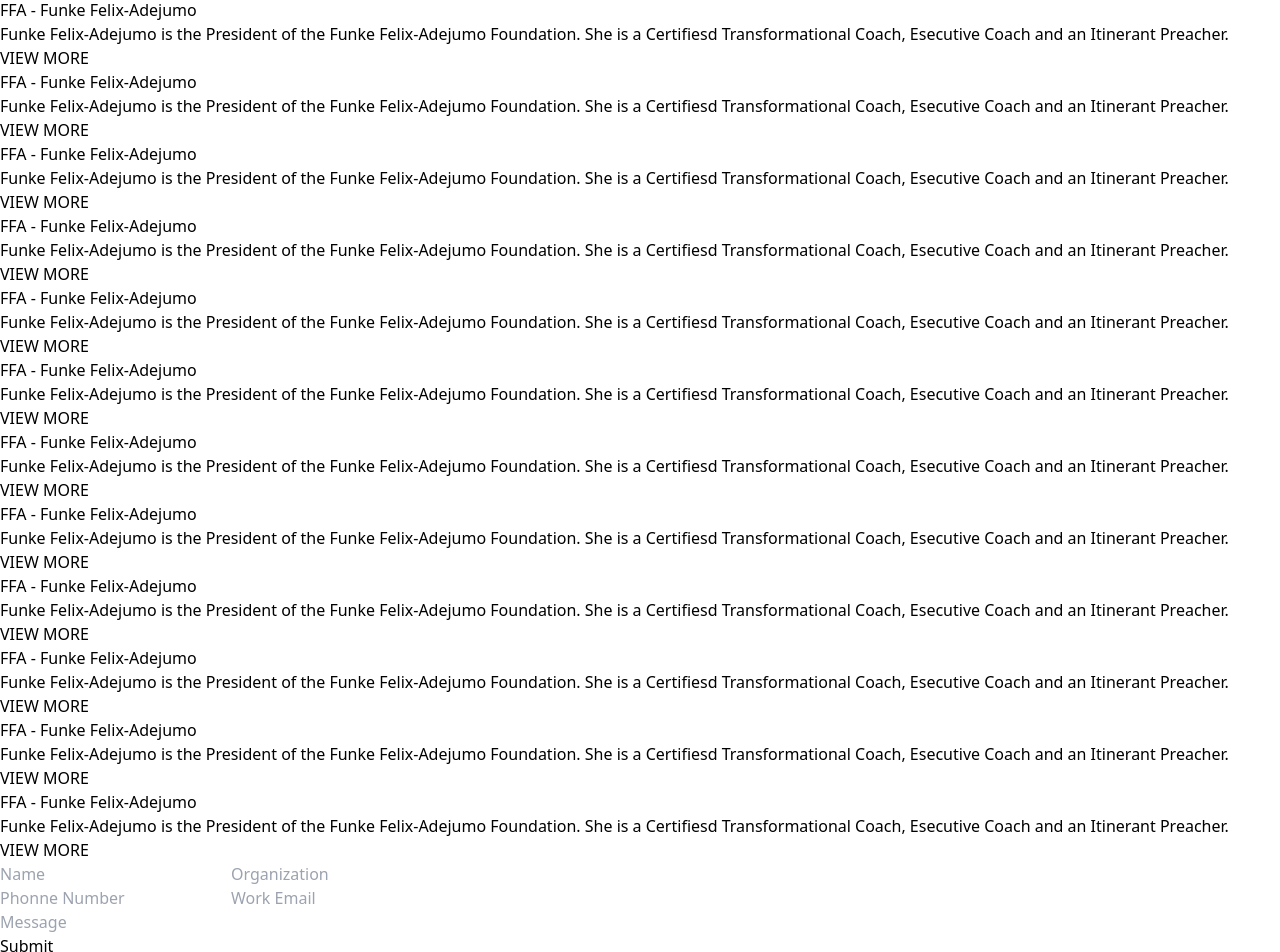
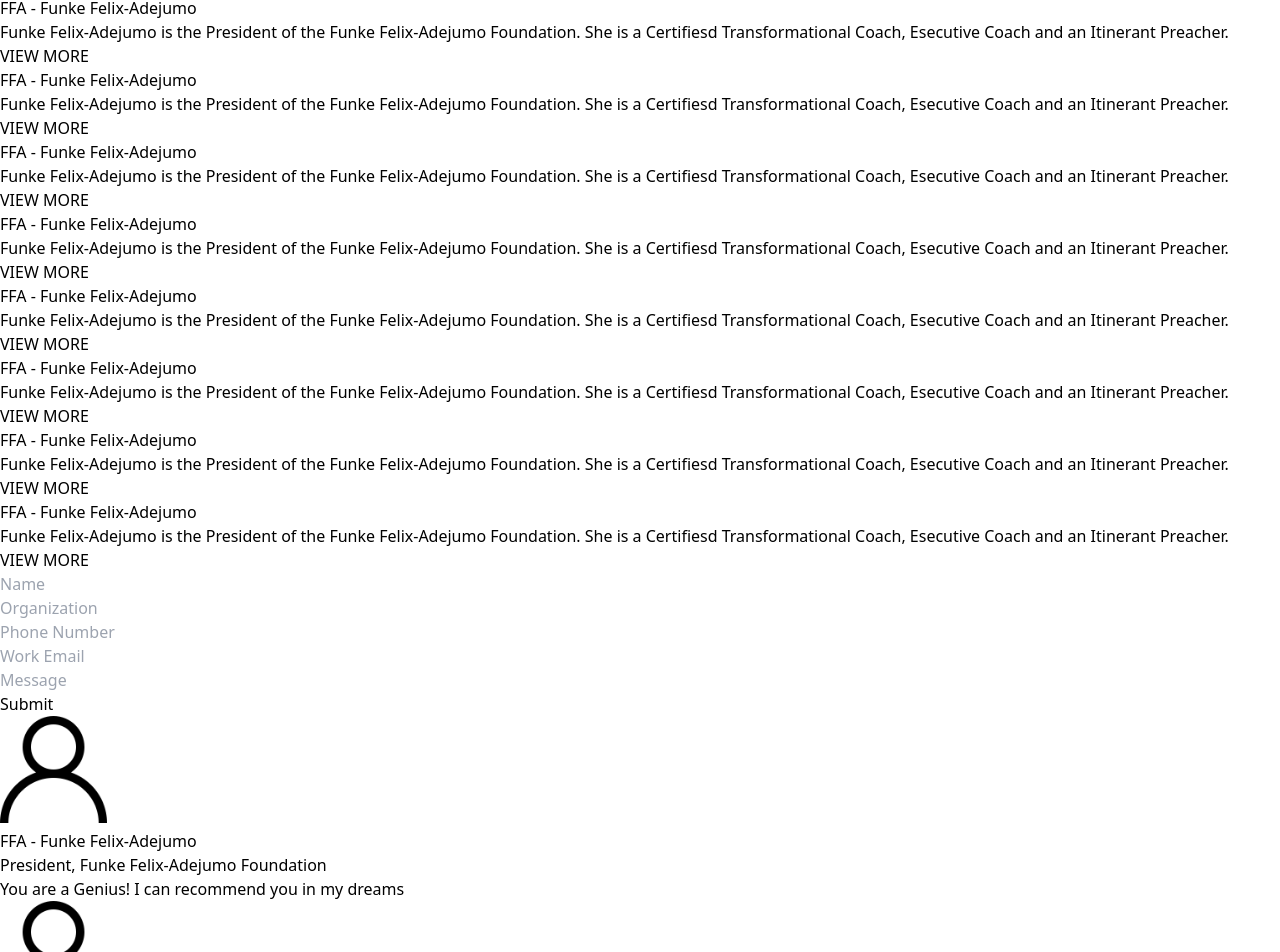
Before and after one commit to Bwise1/favsys.co, a Next.js app: page / in a window 1280 px wide. Shown: the part 438-1390 px from the top of the page. Built offline with nearby package versions, Linux system fonts and the light colour scheme.

Commit message:
changed flex to grid in layout

```diff
--- a/components/Cards/Card1.js
+++ b/components/Cards/Card1.js
@@ -2,11 +2,9 @@
 
 export default function Card1() {
     return (
-        <div className="bg-card1Paint/[0.7] shadow-lg rounded m-8 p-8 flex md:bg-orange">
+        <div className="bg-card1Paint/[0.7] shadow-lg rounded p-8 flex">
             <div className=" ">
-
                 <h3 className="text-orange text-xl font-semibold">FFA - Funke Felix-Adejumo</h3>
-
                 <p className="text-grey-dark font-thin text-sm leading-normal mb-4 mt-6">
                    Funke Felix-Adejumo is the President of the Funke Felix-Adejumo Foundation. She is a Certifiesd Transformational Coach, Esecutive Coach and an Itinerant Preacher.
                 </p>
--- a/components/Cards/Card2.js
+++ b/components/Cards/Card2.js
@@ -1,10 +1,10 @@
 import React from 'react';
 import Image from 'next/image';
-import ffa from '../../public/ffa.svg'
+import ffa from '../../public/ffa.svg';
 
 export default function Card2() {
     return (
-        <div className="bg-card2Paint shadow-lg rounded m-8 p-8 flex md:bg-orange rounded-tr-large">
+        <div className="bg-card2Paint shadow-lg rounded p-8 flex rounded-tr-large">
 
         </div>
     );
--- a/components/Forms/Contact.js
+++ b/components/Forms/Contact.js
@@ -4,19 +4,26 @@
     return (
         <div>
             <form>
-                <div className="flex flex-row justify-between">
-                    <input className="m-8 border-b w-full focus:outline-none basis-1/2" type="email" id="email"  placeholder="Name" required />
-                    <input className="m-8 border-b w-full focus:outline-none basis-1/2" type="email" id="email"  placeholder="Organization" required />
+                <div className='grid grid-cols-2 gap-y-6 gap-x-16 py-8'>
+                    <div className="">
+                        <input className="border-b w-full focus:outline-none " type="name" id="email" placeholder="Name" required />
+                    </div>
+                    <div>
+                        <input className="border-b w-full focus:outline-none" type="text" id="org" placeholder="Organization" required />
+                    </div>
+                    <div>
+                        <input className="border-b w-full focus:outline-none" type="tel" id="tel" placeholder="Phone Number" required />
+                    </div>
+                    <div>
+                        <input className="border-b w-full focus:outline-none" type="email" id="email" placeholder="Work Email" required />
+                    </div>
+                    <div className='col-span-2'>
+                        <input className="border-b w-full focus:outline-none" type="text" id="message" placeholder="Message" required />
+                    </div>
+                    <div>
+                        <button className='bg-buttonPaint text-white font-thin text-sm rounded-full py-1 px-4'>Submit</button>
+                    </div>
                 </div>
-                <div className="flex flex-row justify-between">
-                    <input className="m-8 border-b w-full focus:outline-none basis-1/2" type="email" id="email"  placeholder="Phonne Number" required />
-                    <input className="m-8 border-b w-full focus:outline-none basis-1/2" type="email" id="email"  placeholder="Work Email" required />
-                </div>
-                <div className="flex flex-row justify-between">
-                    <input className="m-8 border-b w-full focus:outline-none" type="email" id="email"  placeholder="Message" required />
-                </div>
-
-                <button className='bg-buttonPaint m-8 text-white font-thin text-sm rounded-full py-1 px-4'>Submit</button>
             </form>
         </div>
     );
--- a/components/Header/Header.js
+++ b/components/Header/Header.js
@@ -16,7 +16,7 @@
                     {/* <h3>About</h3>
                         <h3>Projects</h3>
                         <h3 className="">Contact</h3> */}
-                    <svg width="41" height="31" viewBox="0 0 41 31" fill="none" xmlns="http://www.w3.org/2000/svg">
+                    <svg width="30" height="29" viewBox="0 0 41 31" fill="none" xmlns="http://www.w3.org/2000/svg">
                         <path d="M12 0.875H34.8571C37.6186 0.875 39.8571 3.11358 39.8571 5.875V7.14286H12V0.875Z" fill="black" />
                         <path d="M0 12.0178H40.3929V18.9821H0V12.0178Z" fill="black" />
                         <path d="M0 23.8572H40.3929V30.125H5C2.23858 30.125 0 27.8865 0 25.125V23.8572Z" fill="black" />
--- a/pages/index.js
+++ b/pages/index.js
@@ -15,91 +15,60 @@
     <div className="relative bg-white overflow-hidden">
       < Header />
       < Hero />
-      <div className="container">
-        <div>
-          <div className="flex flex-row justify-between">
-            <div className="basis-1/3">
+      <div className="container py-16 space-y-16">
+        <div className="grid grid-cols-3 gap-4 ">
+          <div className="">
             < Card1 />
           </div>
-            <div className="basis-2/3">
+          <div className="col-span-2">
             < Card2 />
           </div>
-          </div>
-          <div className="flex flex-row justify-between">
-            <div className="basis-1/3">
+          <div className="">
             < Card1 />
           </div>
-            <div className="basis-1/3">
+          <div className="">
             < Card1 />
           </div>
-            <div className="basis-1/3">
+          <div className="">
+            < Card1 />
+          </div>
+        </div>
+        <div className="grid grid-cols-3 gap-4">
+          <div className="">
+            < Card1 />
+          </div>
+          <div className="col-span-2">
+            < Card2 />
+          </div>
+          <div className="">
+            < Card1 />
+          </div>
+          <div className="">
+            < Card1 />
+          </div>
+          <div className="">
+            < Card1 />
+          </div>
+        </div>
+        <div className="grid grid-cols-3 gap-4">
+          <div className="">
+            < Card1 />
+          </div>
+          <div className="col-span-2">
+            < Card2 />
+          </div>
+          <div className="">
+            < Card1 />
+          </div>
+          <div className="">
+            < Card1 />
+          </div>
+          <div className="">
             < Card1 />
           </div>
         </div>
       </div>
-        <div>
-          <div className="flex flex-row justify-between">
-            <div className="basis-1/3">
-              < Card1 />
-            </div>
-            <div className="basis-2/3">
-              < Card2 />
-            </div>
-          </div>
-          <div className="flex flex-row justify-between ">
-            <div className="basis-1/3">
-              < Card1 />
-            </div>
-            <div className="basis-1/3">
-              < Card1 />
-            </div>
-            <div className="basis-1/3">
-              < Card1 />
-            </div>
-          </div>
-        </div>
-        <div>
-          <div className="flex flex-row justify-between ">
-            <div className="basis-1/3">
-              < Card1 />
-            </div>
-            <div className="basis-2/3">
-              < Card2 />
-            </div>
-          </div>
-          <div className="flex flex-row justify-between ">
-            <div className="basis-1/3">
-              < Card1 />
-            </div>
-            <div className="basis-1/3">
-              < Card1 />
-            </div>
-            <div className="basis-1/3">
-              < Card1 />
-            </div>
-          </div>
-        </div>
-        <div>
-          <div className="flex flex-row justify-between max-w-7xl mx-auto">
-            <div className="basis-1/3">
-              < Card1 />
-            </div>
-            <div className="basis-2/3">
-              < Card2 />
-            </div>
-          </div>
-          <div className="flex flex-row justify-between max-w-7xl mx-auto">
-            <div className="basis-1/3">
-              < Card1 />
-            </div>
-            <div className="basis-1/3">
-              < Card1 />
-            </div>
-            <div className="basis-1/3">
-              < Card1 />
-            </div>
-          </div>
-        </div>
+      <div className="container">
         <Contact />
       </div>
       <div className="bg-favsent/[0.7] py-8">
@@ -117,14 +86,14 @@
       </div>
 
       <div className="container grid grid-cols-4 gap-16 max-w-screen-lg py-8">
-        <div> <Image src={photo} alt="logo"/> </div>
-        <div> <Image src={photo} alt="logo"/> </div>
-        <div> <Image src={photo} alt="logo"/> </div>
-        <div> <Image src={photo} alt="logo"/> </div>
-        <div> <Image src={photo} alt="logo"/> </div>
-        <div> <Image src={photo} alt="logo"/> </div>
-        <div> <Image src={photo} alt="logo"/> </div>
-        <div> <Image src={photo} alt="logo"/> </div>
+        <div> <Image src={photo} alt="logo" /> </div>
+        <div> <Image src={photo} alt="logo" /> </div>
+        <div> <Image src={photo} alt="logo" /> </div>
+        <div> <Image src={photo} alt="logo" /> </div>
+        <div> <Image src={photo} alt="logo" /> </div>
+        <div> <Image src={photo} alt="logo" /> </div>
+        <div> <Image src={photo} alt="logo" /> </div>
+        <div> <Image src={photo} alt="logo" /> </div>
       </div>
       <div>
         <footer className="bg-black my-auto">
```
Lines whose indentation alone changed are shown as unchanged.
